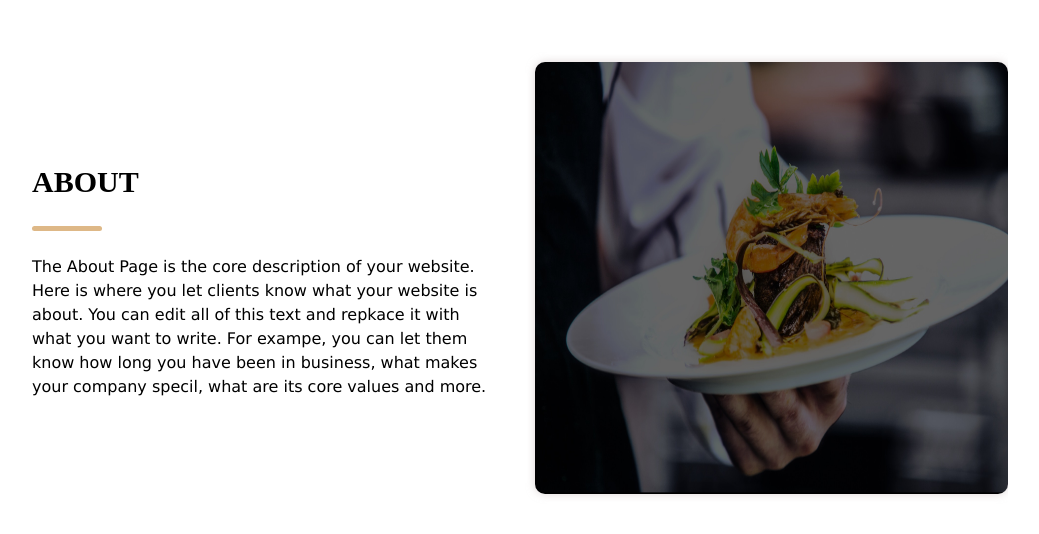
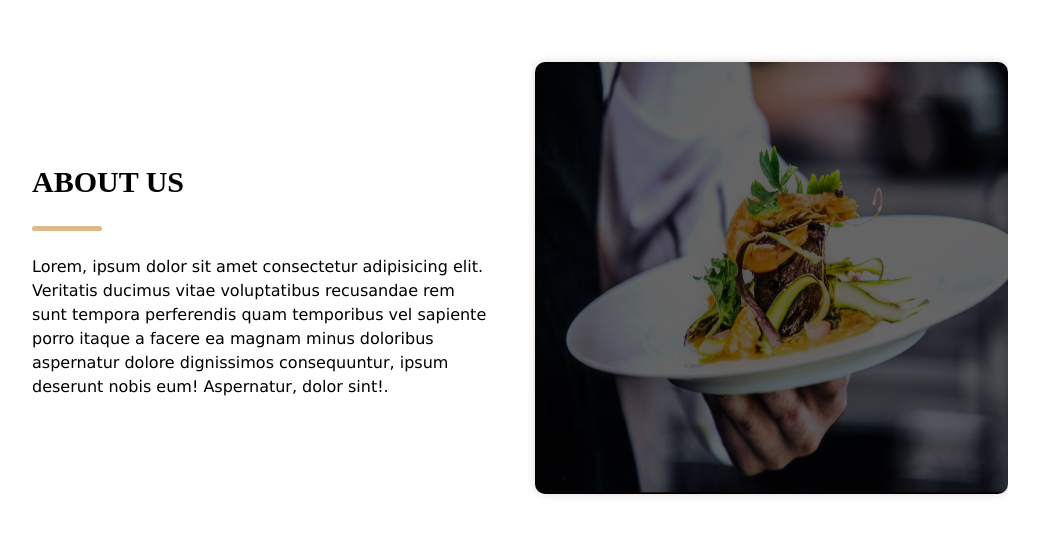
Before and after one commit to DivineGeorge/aboutus, a plain HTML site: page index.html in a window 1280 px wide. Shown: the part 128-662 px from the top of the page, without its empty margins (152-1191 px from the left). Drawn offline with Linux system fonts and the light colour scheme.

Commit message:
Update index.html

```diff
--- a/index.html
+++ b/index.html
@@ -12,10 +12,11 @@
 
     <div class="container">
         <div class="col-left">
-            <h1>ABOUT</h1>
+            <h1>ABOUT US</h1>
             <hr>
 
-            <p>The About Page is the core description of your website. Here is where you let clients know what your website is about. You can edit all of this text and repkace it with what you want to write. For exampe, you can let them know how long you have been in business, what makes your company specil, what are its core values and more.</p>
+            <p>Lorem, ipsum dolor sit amet consectetur adipisicing elit. Veritatis ducimus vitae voluptatibus recusandae rem sunt tempora perferendis quam temporibus vel sapiente porro itaque a facere ea magnam minus doloribus aspernatur dolore dignissimos consequuntur, ipsum deserunt nobis eum! Aspernatur, dolor sint!.
+            </p>
         </div>
 
         <div class="col-right">
```
